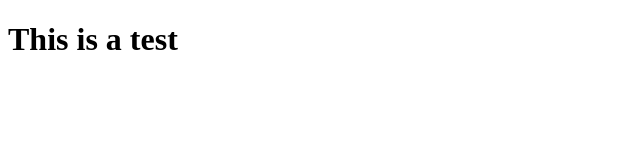
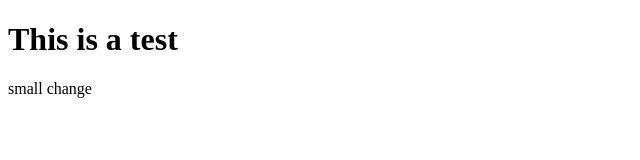
Before and after one commit to mhdkarimi2002/mhdkarimi2002.github.io, a plain HTML site: page index.html in a window 1280 px wide. Shown: the whole page, without its empty margins (0-640 px from the left). Drawn offline with Linux system fonts and the light colour scheme.

Commit message:
small change

```diff
--- a/index.html
+++ b/index.html
@@ -7,5 +7,7 @@
 </head>
 <body>
     <h1>This is a test</h1>
+
+    <p1>small change</p1>
 </body>
 </html>
```
